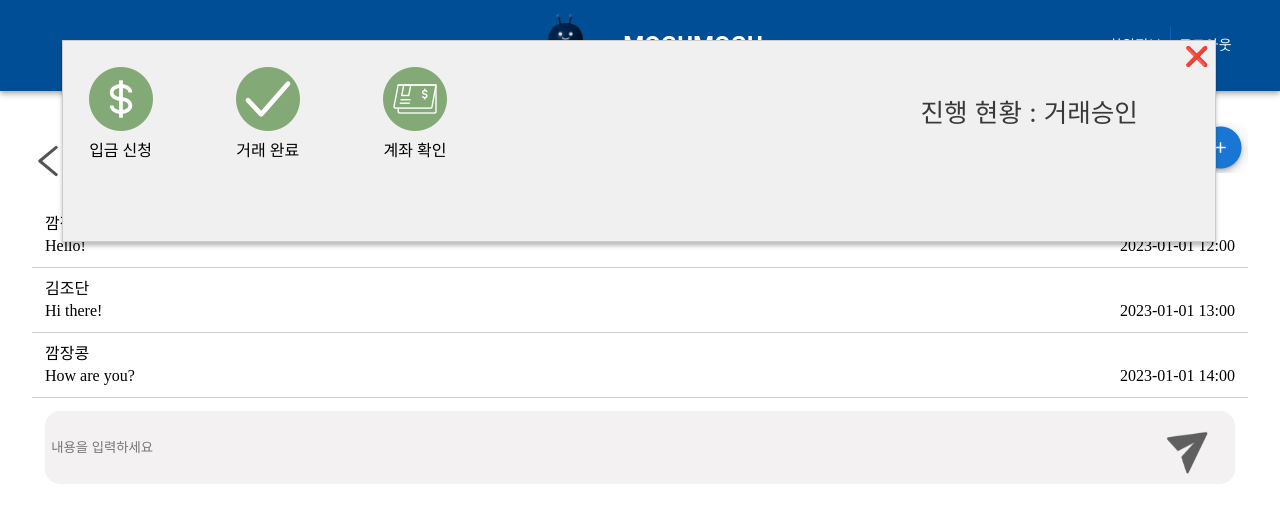
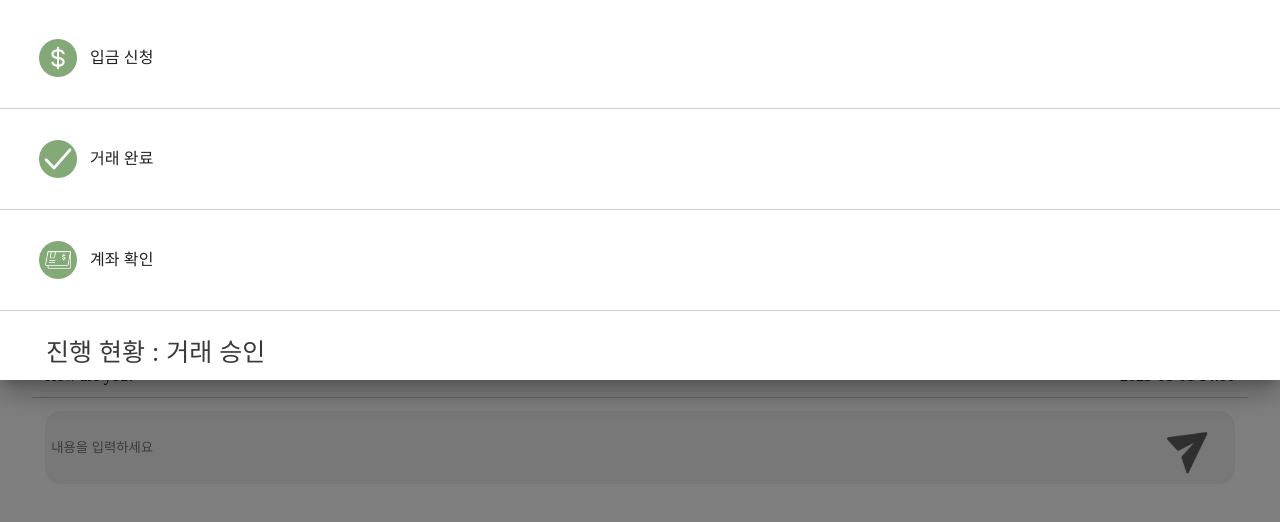
Before and after one commit to jodandan/mogumogu, a React (Create React App) app: page /note/1 in a window 1280 px wide. Both pictures are taken after a click on the picture 1220 px from the left and 147 px from the top of the page. Shown: the top 522 px of the page. Built offline with nearby package versions, Linux system fonts and the light colour scheme.

Commit message:
[fix/Admin] 쪽지함 팝업 디자인 수정

```diff
--- a/src/components/NotePagination/NoteDetailPage.js
+++ b/src/components/NotePagination/NoteDetailPage.js
@@ -3,15 +3,25 @@ import React, { useState } from 'react';
 import { useParams, useNavigate } from 'react-router-dom';
 import styled from 'styled-components';
 import Header from '../Header/Header';
+import Drawer from '@mui/material/Drawer';
+import List from '@mui/material/List';
+import ListItem from '@mui/material/ListItem';
+import ListItemButton from '@mui/material/ListItemButton';
+import ListItemIcon from '@mui/material/ListItemIcon';
+import ListItemText from '@mui/material/ListItemText';
+import Divider from '@mui/material/Divider';
+import InboxIcon from '@mui/icons-material/MoveToInbox';
+import MailIcon from '@mui/icons-material/Mail';
 
 import { ReactComponent as BackbuttonIcon } from '../../assets/Backbutton_icon.svg'
 import Plusbutton from '../../assets/Plusbutton.png'
-import checkmark from '../../assets/checkmark.png'
-import dollar from '../../assets/dollar.png'
-import passbook from '../../assets/passbook.png'
 
 import InputComment from './InputComment';
-import TransactionPopup from './TransactionPopup';
+
+import dollar from '../../assets/dollar.png';
+import checkmark from '../../assets/checkmark.png';
+import passbook from '../../assets/passbook.png';
+
 
 
 const NoteDetailPage = ({ notesData }) => {
@@ -28,8 +38,7 @@ const NoteDetailPage = ({ notesData }) => {
         navigate('/note');
     };
 
-
-    //하드코딩 데이터
+    // 하드코딩 데이터
     const comments = [
         { id: 1, sender: '깜장콩', content: 'Hello!', timestamp: '2023-01-01 12:00' },
         { id: 2, sender: '김조단', content: 'Hi there!', timestamp: '2023-01-01 13:00' },
@@ -41,9 +50,8 @@ const NoteDetailPage = ({ notesData }) => {
     };
 
     const handlePopupOptionClick = (option) => {
-
         console.log(`Selected option: ${option}`);
-        //팝업닫기
+        // 팝업 닫기
         setPopupVisibility(false);
     };
 
@@ -63,9 +71,28 @@ const NoteDetailPage = ({ notesData }) => {
                             style={{ width: '55px', height: '50px', cursor: 'pointer' }}
                             onClick={handlePlusButtonClick}
                         />
-                        {isPopupVisible && <TransactionPopup handlePopupOptionClick={handlePopupOptionClick} />}
                     </PlusButtonBox>
                 </TitleBox>
+                <Drawer anchor="top" open={isPopupVisible} onClose={() => setPopupVisibility(false)}>
+
+                    <List>
+                        {['입금 신청', '거래 완료', '계좌 확인'].map((text, index) => (
+                            <ListItem key={text} disablePadding>
+                                <ListItemButton>
+                                    <ListItemIcon>
+                                        {index === 0 && <img src={dollar} alt='dollar' style={{ width: '3vw', height: '3vw', padding: '1vw' }} />}
+                                        {index === 1 && <img src={checkmark} alt="Checkmark Icon" style={{ width: '3vw', height: '3vw', padding: '1vw' }}/>}
+                                        {index === 2 && <img src={passbook} alt="Passbook Icon" style={{ width: '3vw', height: '3vw', padding: '1vw' }}/>}
+                                    </ListItemIcon>
+                                    <ListItemText primary={text} />
+                                </ListItemButton>
+                            </ListItem>
+                        ))}
+                    </List>
+                    <List>
+                        <Text>진행 현황 : 거래 승인</Text>
+                    </List>
+                </Drawer>
                 <PostBody>
                     <ul>
                         {comments.map((comment) => (
@@ -134,3 +161,16 @@ const PlusButtonBox = styled.div`
     flex-shrink: 0;
     background-color: white;
 `;
+
+const Text = styled.div`
+    color: #393939;
+    font-family: Inter;
+    font-size: 25px;
+    font-style: normal;
+    font-weight: 400;
+    line-height: normal;
+    height: 20px;
+    flex-shrink: 0;
+    padding: 5px 46px 20px 46px;
+    width: 20vw;
+`;
```
